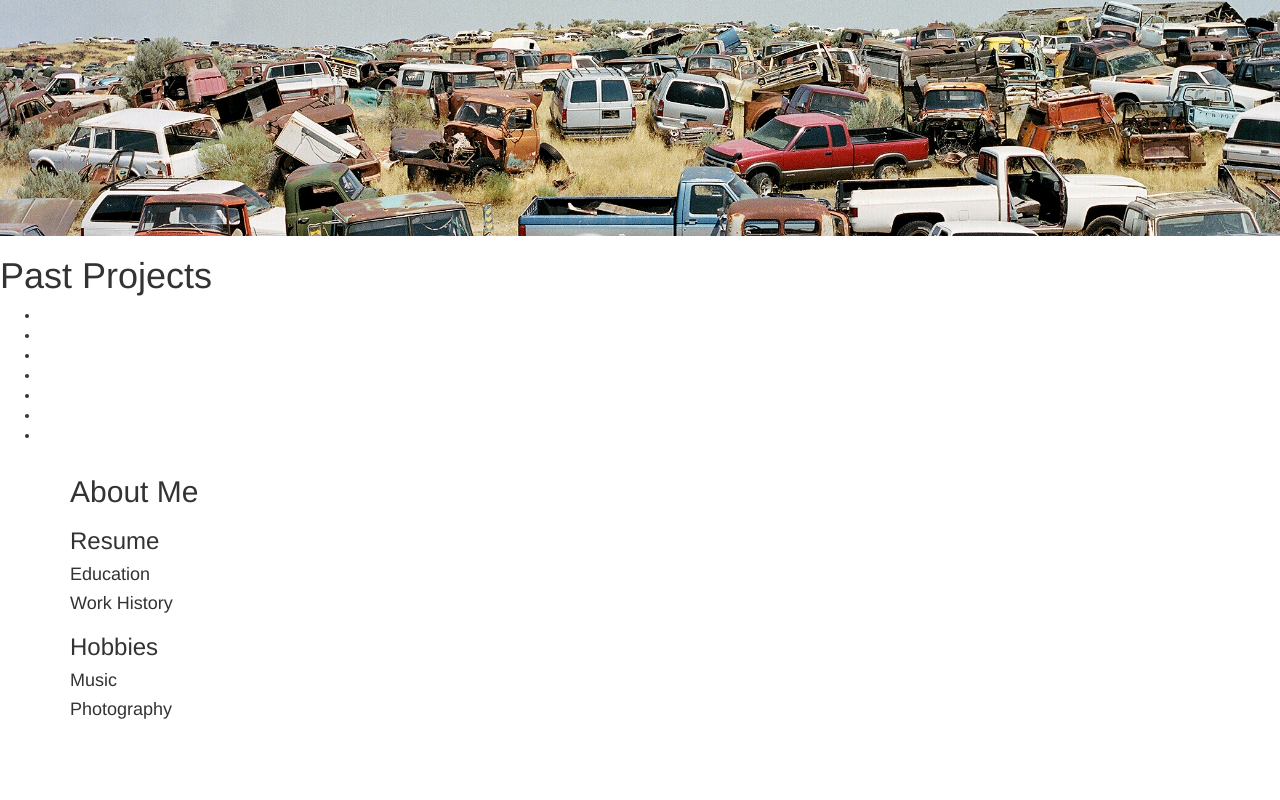
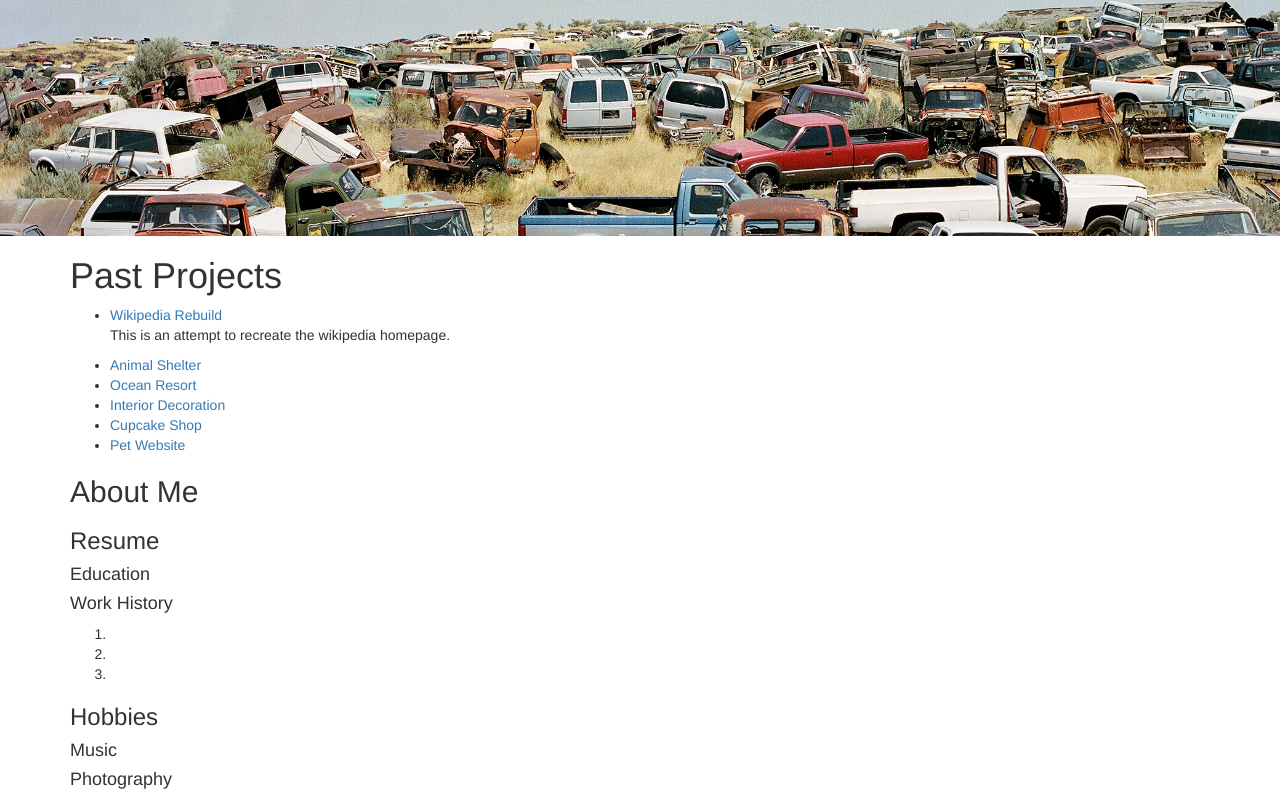
Before and after one commit to mattfmiller/my-portfolio, a plain HTML site: page index.html in a window 1280 px wide. Shown: the part 364-1164 px from the top of the page. Before the commit the page ends 1094 px from the top, so only its background shows below. Drawn offline with Linux system fonts and the light colour scheme.

Commit message:
add content and links to project list

```diff
--- a/index.html
+++ b/index.html
@@ -11,22 +11,27 @@
       <h1>Matt Miller</h1>
       <img src="img/banner.jpg" alt="banner photo">
     </div>
-    <h1>Past Projects</h1>
-    <ul>
-      <li><a href=""></a></li>
-      <li><a href=""></a></li>
-      <li><a href=""></a></li>
-      <li><a href=""></a></li>
-      <li><a href=""></a></li>
-      <li><a href=""></a></li>
-      <li><a href=""></a></li>
-    </ul>
     <div class="container">
+      <h1>Past Projects</h1>
+      <ul>
+        <li><a href="https://github.com/mattfmiller/wikipedia-rebuild">Wikipedia Rebuild</a></li>
+        <p>This is an attempt to recreate the wikipedia homepage.</p>
+        <li><a href="https://github.com/mattfmiller/animal-shelter">Animal Shelter</a></li>
+        <li><a href="https://github.com/mattfmiller/resort">Ocean Resort</a></li>
+        <li><a href="https://github.com/mattfmiller/interior-decoration">Interior Decoration</a></li>
+        <li><a href="https://github.com/mattfmiller/cupcake-shop">Cupcake Shop</a></li>
+        <li><a href="https://github.com/mattfmiller/Pet-Website">Pet Website</a></li>
+      </ul>
       <h2>About Me</h2>
       <p></p>
       <h3>Resume</h3>
         <h4>Education</h4>
         <h4>Work History</h4>
+          <ol>
+            <li></li>
+            <li></li>
+            <li></li>
+          </ol>
       <h3>Hobbies</h3>
         <h4>Music</h4>
         <h4>Photography</h4>
```
